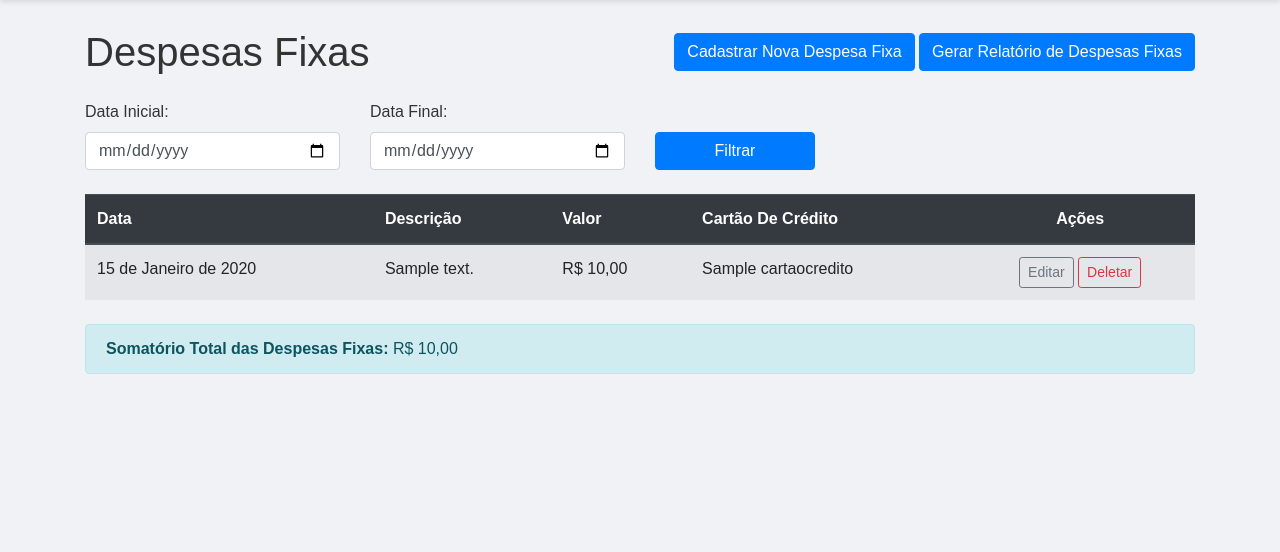
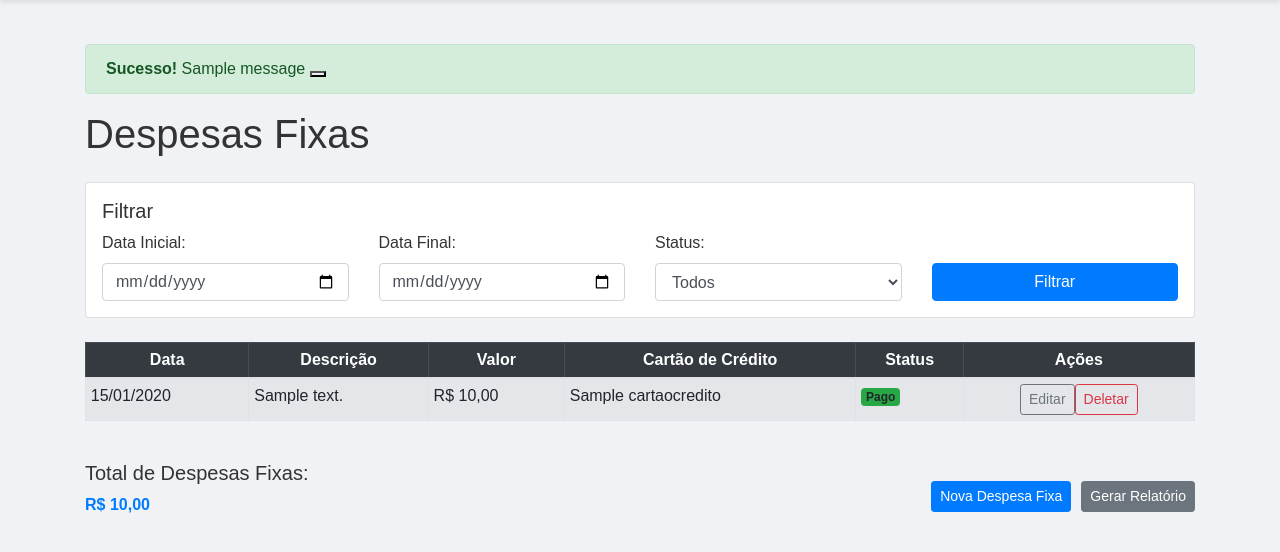
Before and after one commit to Valdeilson-lima/Projeto-Controle-Financas--Pessoais, a Django app: page /financas/despesas-fixas/ in a window 1280 px wide. Shown: the part 76-628 px from the top of the page. Run offline with Django 5.2, Linux system fonts and the light colour scheme; tables that the repository leaves empty hold one stand-in row (values such as "Sample post"); one stand-in notice (Sample message) is shown; some libraries are stand-ins or nearby versions.

Commit message:
Ajustando filtro aos tamplates

```diff
--- a/financas/models.py
+++ b/financas/models.py
@@ -32,6 +32,7 @@ class DespesaFixa(models.Model):
     descricao = models.CharField('Descrição', max_length=255)
     cartao_credito = models.ForeignKey(CartaoCredito, on_delete=models.CASCADE, null=True, blank=True)
     pago_com_cartao = models.BooleanField('Pago com cartão?', default=False)
+    paga = models.BooleanField(default=False)
 
     def __str__(self):
         return self.descricao
@@ -42,6 +43,7 @@ class DespesaVariavel(models.Model):
     descricao = models.CharField('Descrição', max_length=255)
     cartao_credito = models.ForeignKey(CartaoCredito, on_delete=models.CASCADE, null=True, blank=True)
     pago_com_cartao = models.BooleanField('Pago com cartão?', default=False)
+    paga = models.BooleanField(default=False)
 
     def __str__(self):
         return self.descricao
--- a/financas/templates/despesa_fixa_list.html
+++ b/financas/templates/despesa_fixa_list.html
@@ -3,75 +3,122 @@
 {% block title %}Lista de Despesas Fixas{% endblock %}
 
 {% block content %}
-<div class="container mt-2">
+<div class="container mt-4">
+    <!-- Exibir mensagens de sucesso ou erro -->
+    {% if messages %}
+        <div class="alert alert-success alert-dismissible fade show" role="alert">
+            <strong>Sucesso!</strong>
+            {% for message in messages %}
+                {{ message }}
+            {% endfor %}
+            <button type="button" class="btn-close" data-bs-dismiss="alert" aria-label="Close"></button>
+        </div>
+    {% endif %}
+
     <!-- Cabeçalho com título e botões -->
     <div class="d-flex justify-content-between align-items-center mb-4">
         <h1 class="mb-0">Despesas Fixas</h1>
-        <div>
-            <a href="{% url 'despesa_fixa_criar' %}" class="btn btn-primary me-2">
-                <i class="fas fa-plus"></i> Cadastrar Nova Despesa Fixa
-            </a>
-            <a href="{% url 'gerar_relatorio_despesas_fixas' %}" class="btn btn-primary">
-                Gerar Relatório de Despesas Fixas
-            </a>
-        </div>
     </div>
 
-    <!-- Filtro por data -->
-    <form method="GET" action="{% url 'gerar_relatorio_despesas_fixas' %}">
-        <div class="row mb-3">
+    <!-- Filtro por data e status -->
+    <div class="card p-3 mb-4">
+        <h5>Filtrar</h5>
+        <form method="get">
+            <div class="row">
+                <!-- Filtro de Data -->
                 <div class="col-md-3">
-                <label for="data_inicio">Data Inicial:</label>
-                <input type="date" name="data_inicio" class="form-control" id="data_inicio">
+                    <label for="data_inicio" class="form-label">Data Inicial:</label>
+                    <input type="date" name="data_inicio" class="form-control" id="data_inicio" value="{{ request.GET.data_inicio }}">
                 </div>
                 <div class="col-md-3">
-                <label for="data_fim">Data Final:</label>
-                <input type="date" name="data_fim" class="form-control" id="data_fim">
+                    <label for="data_fim" class="form-label">Data Final:</label>
+                    <input type="date" name="data_fim" class="form-control" id="data_fim" value="{{ request.GET.data_fim }}">
                 </div>
-            <div class="col-md-2 d-flex align-items-end">
+
+                <!-- Filtro de Status -->
+                <div class="col-md-3">
+                    <label for="status" class="form-label">Status:</label>
+                    <select name="status" id="status" class="form-control">
+                        <option value="" {% if request.GET.status == '' %}selected{% endif %}>Todos</option>
+                        <option value="paga" {% if request.GET.status == 'paga' %}selected{% endif %}>Paga</option>
+                        <option value="nao_paga" {% if request.GET.status == 'nao_paga' %}selected{% endif %}>Não Paga</option>
+                    </select>
+                </div>
+
+                <!-- Botão de Filtro -->
+                <div class="col-md-3 d-flex align-items-end">
                     <button type="submit" class="btn btn-primary w-100">Filtrar</button>
                 </div>
             </div>
         </form>
+    </div>
 
     <!-- Tabela de despesas fixas -->
-    <table class="table table-striped table-hover mt-4">
-        <thead class="thead-dark">
+    <div class="table-responsive mb-4">
+        <table class="table table-bordered table-striped align-middle table-sm">
+            <thead class="table-dark">
                 <tr>
-                <th>Data</th>
-                <th>Descrição</th>
-                <th>Valor</th>
-                <th>Cartão De Crédito</th>
+                    <th class="text-center">Data</th>
+                    <th class="text-center">Descrição</th>
+                    <th class="text-center">Valor</th>
+                    <th class="text-center">Cartão de Crédito</th>
+                    <th class="text-center">Status</th>
                     <th class="text-center">Ações</th>
                 </tr>
             </thead>
             <tbody>
                 {% for despesa_fixa in despesas_fixas %}
                     <tr>
-                    <td>{{ despesa_fixa.data }}</td>
+                        <td>{{ despesa_fixa.data|date:"d/m/Y" }}</td>
                         <td>{{ despesa_fixa.descricao }}</td>
                         <td>R$ {{ despesa_fixa.valor|floatformat:2 }}</td>
                         <td>{{ despesa_fixa.cartao_credito.nome }}</td>
+                        <td>
+                            {% if despesa_fixa.paga %}
+                                <span class="badge bg-success">Pago</span>
+                            {% else %}
+                            <span class="badge bg-danger">Não Pago</span>
+                            {% endif %}
+                        </td>
                         <td class="text-center">
-                        <a href="{% url 'despesa_fixa_editar' despesa_fixa.pk %}" class="btn btn-outline-secondary btn-sm me-1">
+                            <div class="d-flex justify-content-center">
+                                <a href="{% url 'despesa_fixa_editar' despesa_fixa.pk %}" class="btn btn-outline-secondary btn-sm me-2">
                                     <i class="fas fa-edit"></i> Editar
                                 </a>
-                        <a href="{% url 'despesa_fixa_deletar' despesa_fixa.pk %}" class="btn btn-outline-danger btn-sm ms-1">
+                                <a href="{% url 'despesa_fixa_deletar' despesa_fixa.pk %}" class="btn btn-outline-danger btn-sm me-2">
                                     <i class="fas fa-trash-alt"></i> Deletar
                                 </a>
+                                {% if not despesa_fixa.paga %}
+                                    <a href="{% url 'marcar_despesa_como_paga' despesa_fixa.pk %}" class="btn btn-outline-success btn-sm">
+                                        <i class="fas fa-check"></i> Pagar
+                                    </a>
+                                {% endif %}
+                            </div>
                         </td>
                     </tr>
                 {% empty %}
                     <tr>
-                    <td colspan="5" class="text-center">Nenhuma despesa fixa cadastrada.</td>
+                        <td colspan="6" class="text-center text-muted">Nenhuma despesa fixa cadastrada.</td>
                     </tr>
                 {% endfor %}
             </tbody>
         </table>
+    </div>
 
    <!-- Exibir o somatório das despesas -->
-    <div class="alert alert-info mt-4" role="alert">
-        <strong>Somatório Total das Despesas Fixas:</strong> R$ {{ total_despesas_fixas|floatformat:2 }}
+   <div class="d-flex justify-content-between align-items-center mt-4">
+    <div>
+        <h5>{{ nome_total }}:</h5>
+        <p class="fs-4 text-primary"><strong>R$ {{ total_despesas_fixas|floatformat:2 }}</strong></p>
+    </div>
+    <div class="d-flex">
+        <a href="{% url 'despesa_fixa_criar' %}" class="btn btn-primary btn-sm me-2" style="margin-right: 10px;">
+            <i class="fas fa-plus"></i> Nova Despesa Fixa
+        </a>
+        <a href="{% url 'gerar_relatorio_despesas_fixas' %}" class="btn btn-secondary btn-sm">
+            <i class="fas fa-file-alt"></i> Gerar Relatório
+        </a>
+    </div>
 </div>
 </div>
 {% endblock %}
--- a/financas/urls.py
+++ b/financas/urls.py
@@ -1,6 +1,6 @@
 from django.urls import path
 from . import views
-from .views import GerarRelatorioReceitas, GerarRelatorioDespesasFixas, GerarRelatorioDespesasVariaveis
+from .views import GerarRelatorioReceitas, GerarRelatorioDespesasFixas, GerarRelatorioDespesasVariaveis, MarcarComoPagoView
 
 urlpatterns = [
 
@@ -16,6 +16,7 @@ urlpatterns = [
     path('despesas-fixas/criar/', views.DespesaFixaCreate.as_view(), name='despesa_fixa_criar'),
     path('despesas-fixas/<int:pk>/editar/', views.DespesaFixaUpdate.as_view(), name='despesa_fixa_editar'),
     path('despesas-fixas/<int:pk>/deletar/', views.DespesaFixaDelete.as_view(), name='despesa_fixa_deletar'),
+    path('despesa-fixa/<int:pk>/marcar-paga/', MarcarComoPagoView.as_view(), name='marcar_despesa_como_paga'),
 
     # Despesas Variáveis
     path('despesas-variaveis/', views.DespesaVariavelList.as_view(), name='despesas_variaveis'),
@@ -38,4 +39,6 @@ urlpatterns = [
     path('gerar-relatorio/receitas/', GerarRelatorioReceitas.as_view(), name='gerar_relatorio_receitas'),
     path('gerar-relatorio/despesas_fixas/', GerarRelatorioDespesasFixas.as_view(), name='gerar_relatorio_despesas_fixas'),
     path('gerar-relatorio/despesas_variaveis/', GerarRelatorioDespesasVariaveis.as_view(), name='gerar_relatorio_despesas_variaveis'),
+
+
 ]
--- a/financas/views.py
+++ b/financas/views.py
@@ -1,11 +1,12 @@
 from  datetime import datetime
-from django.views.generic import ListView, CreateView, UpdateView, DeleteView
+from pyexpat.errors import messages
+from django.views.generic import ListView, CreateView, UpdateView, DeleteView, RedirectView
 from django.urls import reverse_lazy
 from .models import CartaoCredito, Receita, DespesaFixa, DespesaVariavel, TotalReceitas, TotalDespesasFixas, TotalDespesasVariaveis
-from django.shortcuts import render
+from django.shortcuts import get_object_or_404, redirect, render
 from django.views import View
 from django.db.models import Sum
-from django.http import HttpResponse
+from django.http import HttpResponse, JsonResponse
 from reportlab.pdfgen import canvas # type: ignore
 from io import BytesIO, StringIO
 from django.utils import timezone
@@ -47,12 +48,65 @@ class DespesaFixaList(ListView):
     model = DespesaFixa
     template_name = 'despesa_fixa_list.html'
     context_object_name = 'despesas_fixas'
+    paginate_by = 10
 
+    # Filtro dos dados da view
+    def get_queryset(self):
+        queryset = DespesaFixa.objects.all()  # Exibe todas as despesas fixas
+
+        # Aplica os filtros a partir dos parâmetros GET na URL
+        data_inicio = self.request.GET.get('data_inicio')
+        data_fim = self.request.GET.get('data_fim')
+        descricao = self.request.GET.get('descricao')
+        status = self.request.GET.get('status')  # Novo filtro de status
+
+        if data_inicio:
+            queryset = queryset.filter(data__gte=data_inicio)
+        if data_fim:
+            queryset = queryset.filter(data__lte=data_fim)
+        if descricao:
+            queryset = queryset.filter(descricao__icontains=descricao)
+
+        if status:
+            # Filtro por status de pagamento (paga ou não paga)
+            if status == 'paga':
+                queryset = queryset.filter(paga=True)
+            elif status == 'nao_paga':
+                queryset = queryset.filter(paga=False)
+
+        return queryset
+
+    # Adiciona o total das despesas não pagas e o total de receitas ao contexto
     def get_context_data(self, **kwargs):
-           context = super().get_context_data(**kwargs)
-           # Calcula o total de todas as receitas
-           context['total_despesas_fixas'] = DespesaFixa.objects.aggregate(total=Sum('valor'))['total'] or 0
-           return context
+        context = super().get_context_data(**kwargs)
+
+        status_filtro = self.request.GET.get('status', '')
+
+        # Calcula o total das despesas não pagas
+        total_despesas_fixas = self.get_queryset().aggregate(Sum('valor'))['valor__sum'] or 0.0
+        if status_filtro == 'paga':
+            total_despesas_fixas_pagas = self.get_queryset().filter(paga=True).aggregate(Sum('valor'))['valor__sum'] or 0.0
+            context['nome_total'] = 'Total de Despesas Pagas'
+            context['total_despesas_fixas'] = total_despesas_fixas_pagas
+        elif status_filtro == 'nao_paga':
+            total_despesas_fixas_nao_pagas = self.get_queryset().filter(paga=False).aggregate(Sum('valor'))['valor__sum'] or 0.0
+            context['nome_total'] = 'Total de Despesas Não Pagas'
+            context['total_despesas_fixas'] = total_despesas_fixas_nao_pagas
+        else:
+            context['nome_total'] = 'Total de Despesas Fixas'
+            context['total_despesas_fixas'] = total_despesas_fixas
+
+
+        # Calcula o total das receitas (supondo que exista um modelo Receita com campo 'valor')
+        total_receitas = Receita.objects.aggregate(Sum('valor'))['valor__sum'] or 0
+
+        # Adiciona os totais ao contexto
+        #context['total_despesas_fixas'] = total_despesas_fixas
+        #context['total_despesas_fixas_pagas'] = total_despesas_fixas_pagas
+        context['total_receitas'] = total_receitas
+        #context['status'] = self.request.GET.get('status', '')
+
+        return context
 
 
 class DespesaFixaCreate(CreateView):
@@ -212,16 +266,28 @@ class GerarRelatorioDespesasFixas(View):
         else:
             despesas = DespesaFixa.objects.all()
 
-        total_despesas = despesas.aggregate(total=Sum('valor'))['total'] or 0
+        # Calcular o total das despesas
+        #total_despesas = despesas.aggregate(total=Sum('valor'))['total'] or 0
+
+        # Calcular o total das despesas não pagas
+        total_despesas_fixas= despesas.filter(paga=False).aggregate(total=Sum('valor'))['total'] or 0
+
+        # Calcular o total das despesas pagas
+        total_despesas_pagas = despesas.filter(paga=True).aggregate(total=Sum('valor'))['total'] or 0
+
+        # Calcular o total de receitas
+        total_receitas = Receita.objects.aggregate(total=Sum('valor'))['total'] or 0
 
         return render(request, 'relatorio_despesas_fixas.html', {
             'despesas': despesas,
-            'total_despesas': total_despesas,
+            #'total_despesas': total_despesas,
+            'total_despesas_fixas': total_despesas_fixas,
+            'total_despesas_pagas': total_despesas_pagas,
+            'total_receitas': total_receitas,
             'data_inicio': data_inicio,
             'data_fim': data_fim,
             'imprimir': False  # Para não mostrar o relatório automaticamente
         })
-
 
 class GerarRelatorioDespesasVariaveis(View):
     def get(self, request, *args, **kwargs):
@@ -276,3 +342,22 @@ class HomeView(View):
         }
 
         return render(request, self.template_name, context)
+
+class MarcarComoPagoView(RedirectView):
+    url = reverse_lazy('despesas_fixas')  # Redireciona para a lista de despesas
+
+    def get_redirect_url(self, *args, **kwargs):
+        # Obtém a despesa com o ID fornecido na URL
+        despesa_fixa = DespesaFixa.objects.get(pk=kwargs['pk'])
+
+        # Marca a despesa como paga
+        despesa_fixa.paga = True
+        despesa_fixa.save()
+
+        # Atualiza o total das despesas não pagas
+        total_despesas_fixas = DespesaFixa.objects.filter(paga=False).aggregate(Sum('valor'))['valor__sum'] or 0
+
+
+
+        # Redireciona de volta para a lista de despesas com o total atualizado
+        return super().get_redirect_url(*args, **kwargs)
```
Also changed, not shown: financas/templates/relatorio_despesas_fixas.html (+24 -7 lines), financas/templates/relatorio_despesas_variavel.html (+31 -5 lines), financas/migrations/0003_despesafixa_paga.py (added), financas/migrations/0004_despesavariavel_paga.py (added). Lines whose indentation alone changed are shown as unchanged.
